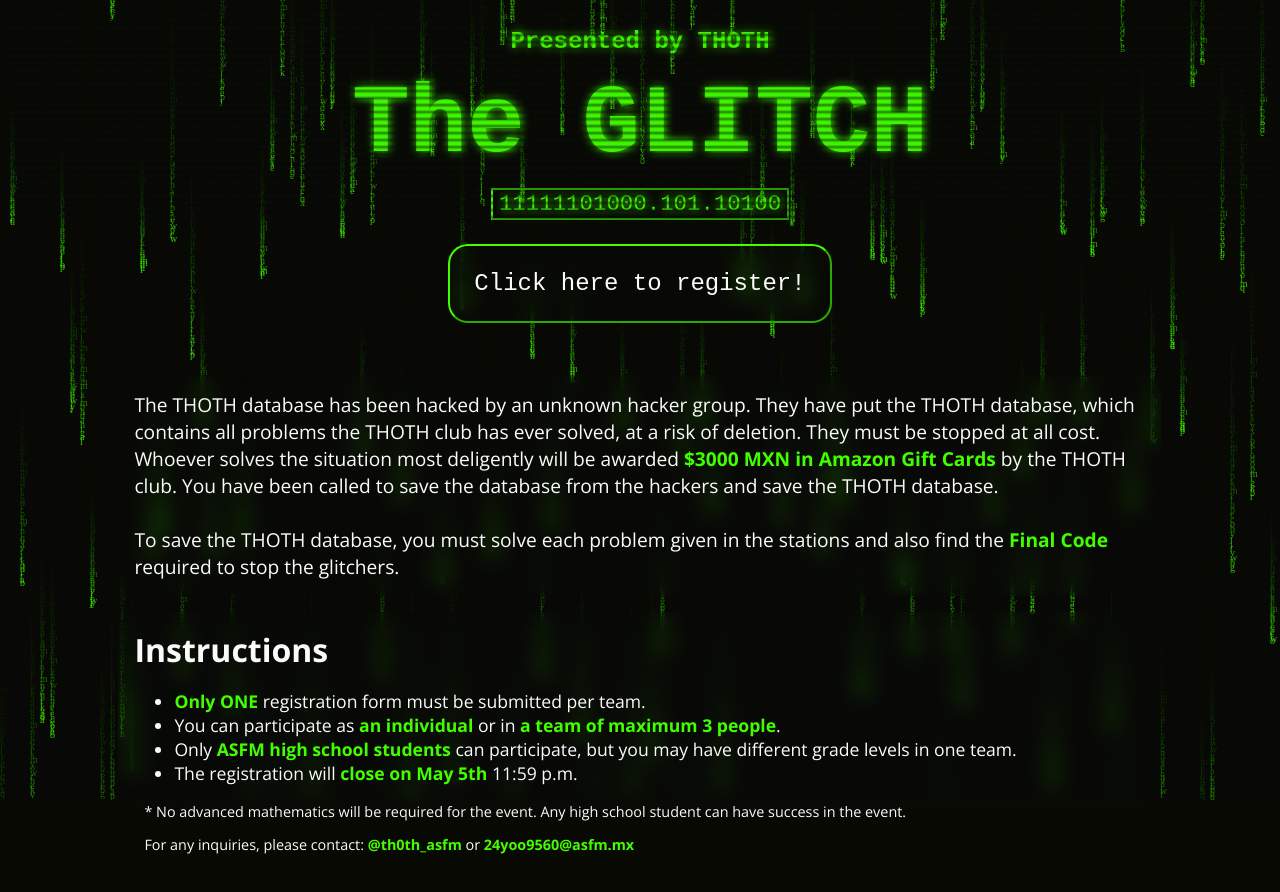
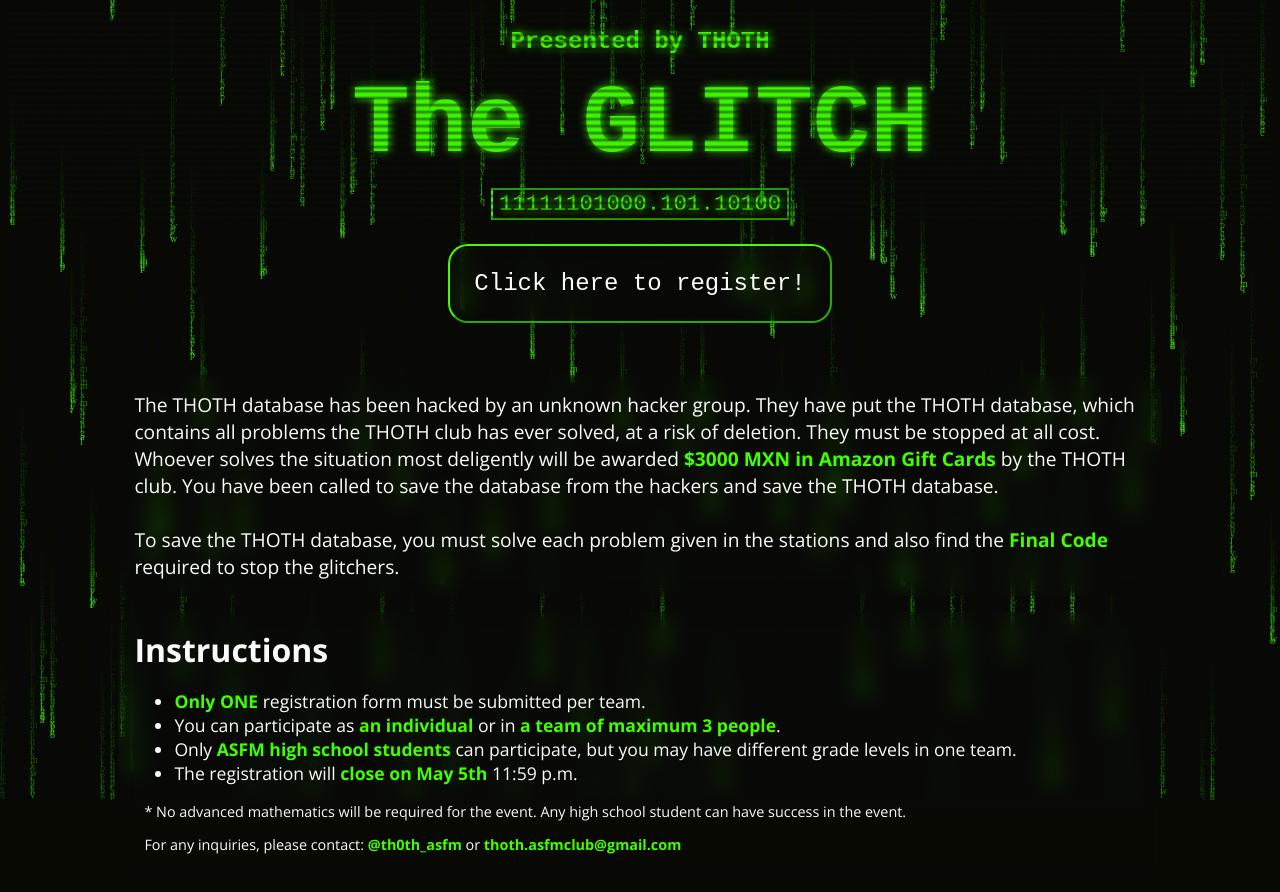
Before and after one commit to hydecnc/glitch, a SvelteKit app: page / in a window 1280 px wide. Built offline with nearby package versions, Linux system fonts and the light colour scheme.

Commit message:
updated email address

```diff
--- a/src/routes/+page.svelte
+++ b/src/routes/+page.svelte
@@ -79,7 +79,7 @@
 			>
 				<strong> @th0th_asfm </strong>
 			</a>
-			or <a class="contact" href="mailto:24yoo9560@asfm.mx"><strong>24yoo9560@asfm.mx</strong></a>
+			or <a class="contact" href="mailto:thoth.asfmclub@gmail.com"><strong>thoth.asfmclub@gmail.com</strong></a>
 		</div>
 	</div>
 </div>
```
